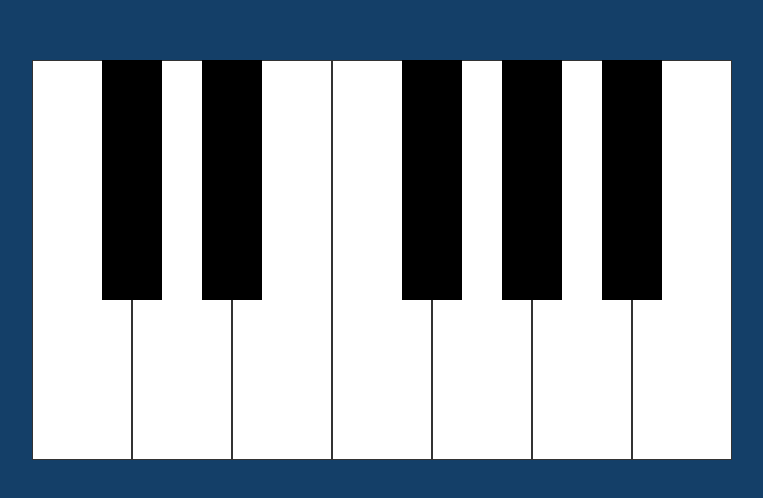
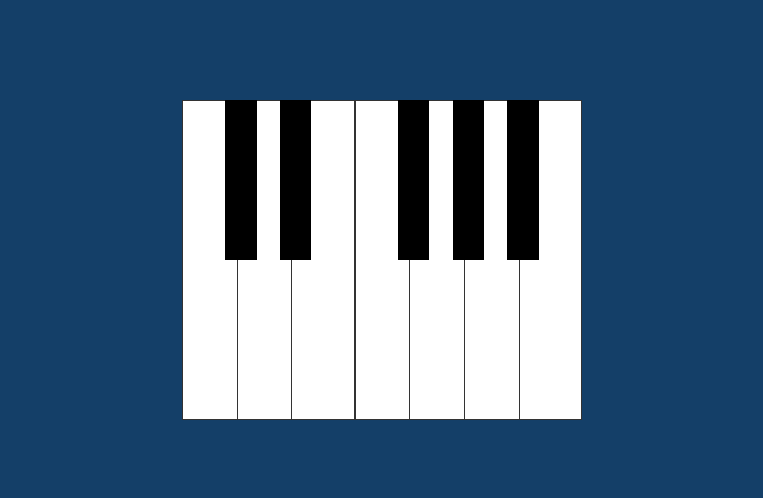
Before and after one commit to Shahriar-Shadhin/Piano, a plain HTML site: page index.html in a window 1280 px wide. Shown: the part 140-638 px from the top of the page, without its empty margins (258-1021 px from the left). Drawn offline with Linux system fonts and the light colour scheme.

Commit message:
Update style.css

```diff
--- a/style.css
+++ b/style.css
@@ -13,6 +13,7 @@ body{
 
 .piano{
     display: flex;
+    width: 400px;
 }
 .key{
     height: calc(var(--width) * 4);
@@ -21,7 +22,7 @@ body{
 }
 
 .white{
-    --width: 100px;
+    --width: 80px;
 
     background-color: white;
     border: 1px solid #333;
@@ -30,7 +31,7 @@ body{
     background-color: #ccc;
 }
 .black{
-    --width: 60px;
+    --width: 40px;
 
     background-color: black;
     margin-left: calc(var(--width) / -2);
```
